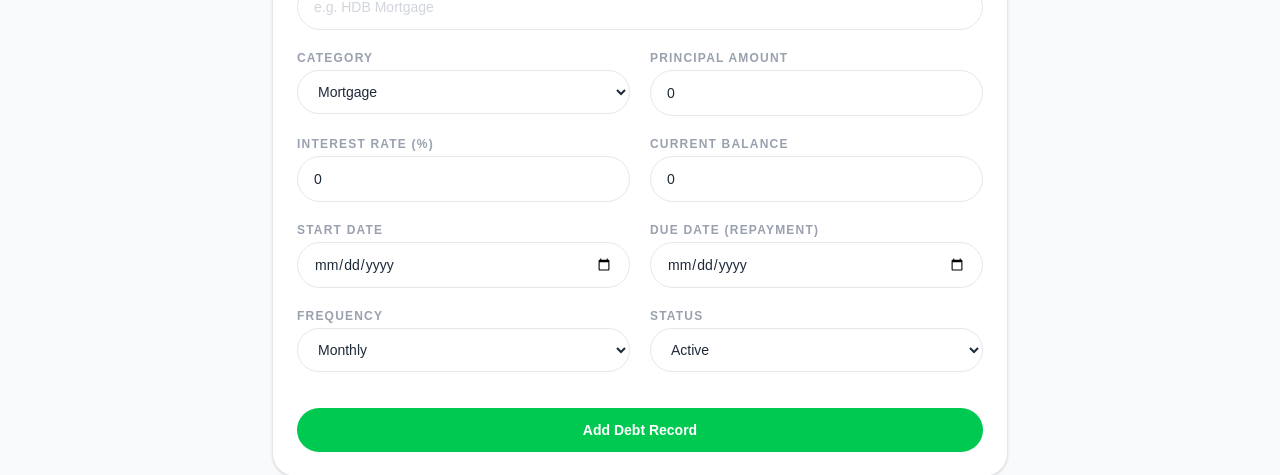
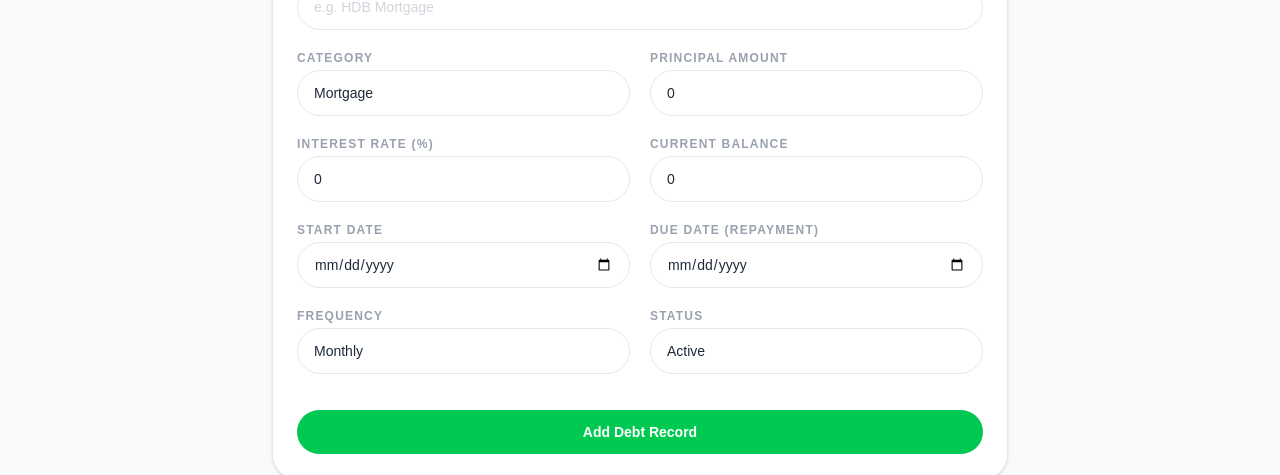
Before and after one commit to mmmdevlab/DebtFlow-Financial-App, a React (Vite) app in the folder frontend/: page /log-entries in a window 1280 px wide. Shown: the part 249-724 px from the top of the page. Built offline with nearby package versions, Linux system fonts and the light colour scheme; no server answers; sample sign-in values are in the browser's storage.

Commit message:
style: standardize form UI

```diff
--- a/frontend/src/components/Debt/FormView.jsx
+++ b/frontend/src/components/Debt/FormView.jsx
@@ -9,7 +9,7 @@ const FormView = ({
     "text-xs font-semibold tracking-widest uppercase text-gray-400 mb-1";
 
   const inputStyle =
-    "w-full px-4 py-3 rounded-3xl border border-gray-200 text-sm text-gray-800 placeholder-gray-300 focus:outline-none focus:ring-2 focus:ring-green-400 bg-white transition";
+    "w-full px-4 py-3 rounded-3xl border border-gray-200 text-sm text-gray-800 placeholder-gray-300 focus:outline-none focus:ring-2 focus:ring-green-400 bg-white transition appearance-none cursor-pointer";
 
   return (
     <form
@@ -17,7 +17,7 @@ const FormView = ({
       className="flex flex-col gap-5 border border-gray-200 rounded-3xl p-6 bg-white shadow-sm"
     >
       <div>
-        <h1 className="text-2xl font-extrabold text-gray-900">Add New Debt</h1>
+        <h1 className="text-2xl font-bold text-gray-900">Add New Debt</h1>
         <p className="text-sm text-gray-400 mt-1">
           Enter the details of your liability below
         </p>
--- a/frontend/src/components/Payment/PaymentForm.jsx
+++ b/frontend/src/components/Payment/PaymentForm.jsx
@@ -4,7 +4,7 @@ import { usePayments } from "../../context/PaymentContext";
 const labelStyle =
   "text-xs font-semibold tracking-widest uppercase text-gray-400 mb-1";
 const inputStyle =
-  "w-full px-4 py-3 rounded-xl border border-gray-200 text-sm text-gray-800 placeholder-gray-300 focus:outline-none focus:ring-2 focus:ring-green-400 bg-white transition";
+  "w-full px-4 py-3 rounded-3xl border border-gray-200 text-sm text-gray-800 placeholder-gray-300 focus:outline-none focus:ring-2 focus:ring-green-400 bg-white transition";
 
 const PaymentForm = ({ debt, onClose, onSuccess, editingPayment }) => {
   const { addPayment, updatePayment } = usePayments();
@@ -46,7 +46,7 @@ const PaymentForm = ({ debt, onClose, onSuccess, editingPayment }) => {
   return (
     <form
       onSubmit={handleSubmit}
-      className="mt-3 pt-4 flex flex-col gap-5 border border-gray-200 rounded-xl p-6 bg-white shadow-sm"
+      className="mt-3 pt-4 flex flex-col gap-5 border border-gray-200 rounded-3xl p-6 bg-white shadow-sm"
     >
       <div className="grid grid-cols-2 gap-3">
         <label className="flex flex-col">
--- a/frontend/src/pages/AccountPage.jsx
+++ b/frontend/src/pages/AccountPage.jsx
@@ -65,9 +65,9 @@ const AccountPage = () => {
             {initials}
           </div>
           <div>
-            <p className="text-xl font-bold text-gray-900 capitalize">
+            <h1 className="text-xl font-bold text-gray-900 capitalize">
               {profile.username}
-            </p>
+            </h1>
             <p className="text-xs text-gray-400 font-medium uppercase tracking-wider">
               {profile.accountType || "Personal"} Account
             </p>
```
